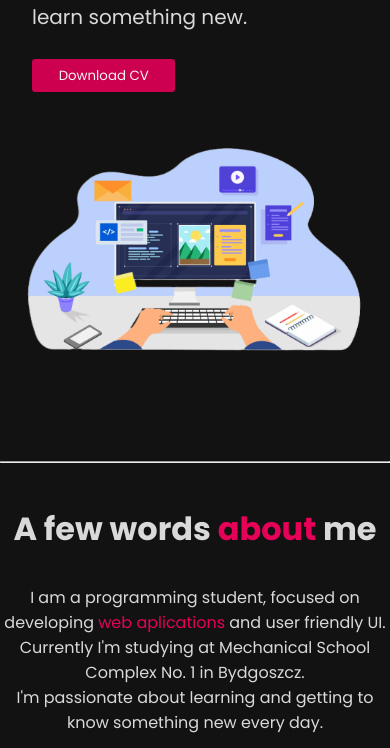
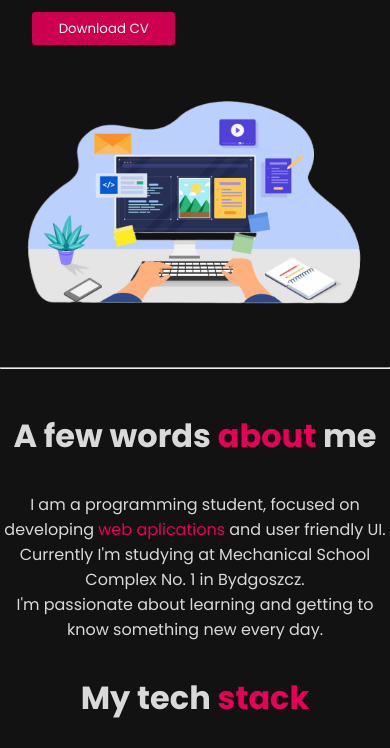
Before and after one commit to HubertKr4jnik/Personal-Portfolio, a plain HTML site: page index.html in a window 390 px wide. Shown: the part 425-1173 px from the top of the page. Drawn offline with Linux system fonts and the light colour scheme.

Commit message:
Add files via upload

```diff
--- a/style.css
+++ b/style.css
@@ -346,8 +346,11 @@ main input[type=button]:hover{
 }
 
 @media screen and (max-width: 480px){
+    body{
+        width: 100%;
+    }
     nav{
-        width: 100%;
+        width: 100vw;
         justify-content: space-around;
     }
     #navButtons{
@@ -359,7 +362,7 @@ main input[type=button]:hover{
         place-items: center;
         justify-content: center;
         width: 100%;
-        height: 90vh;
+        height: fit-content;
     }
     #main-left{
         display: flex;
```
